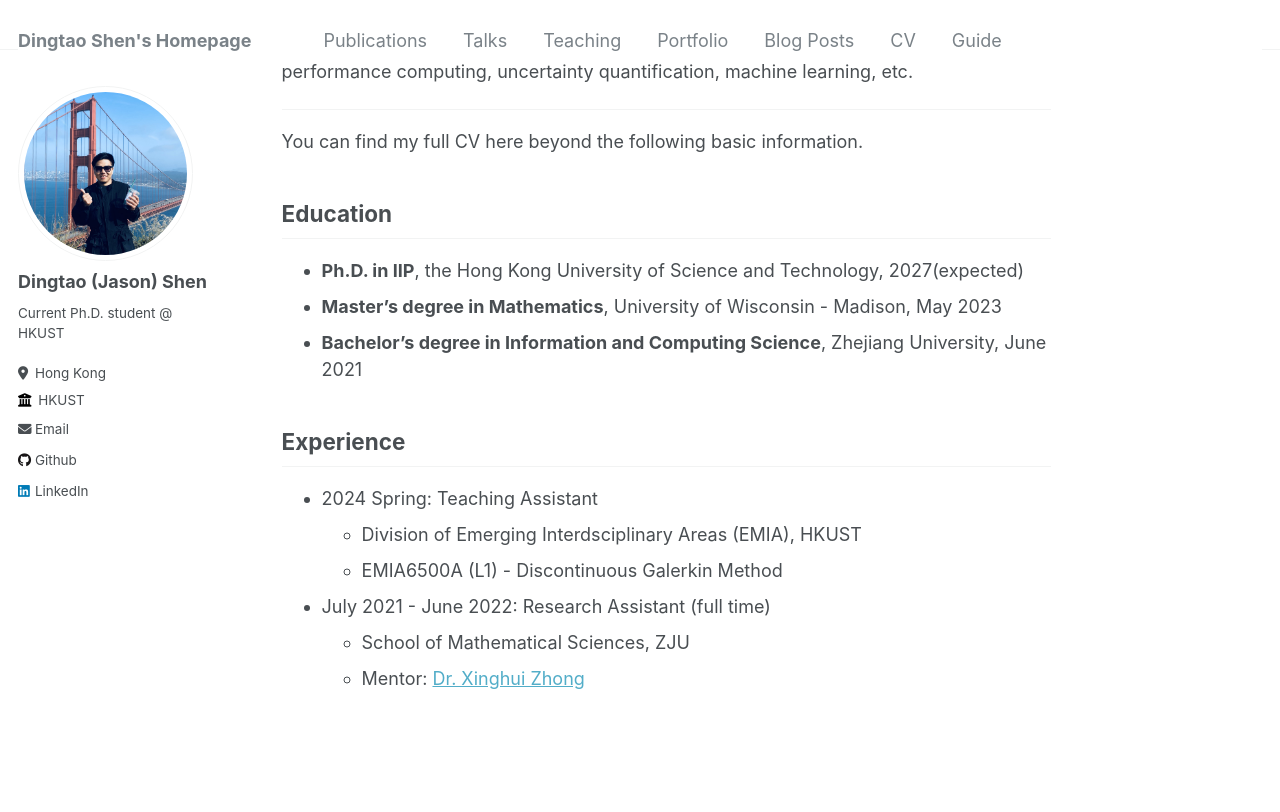
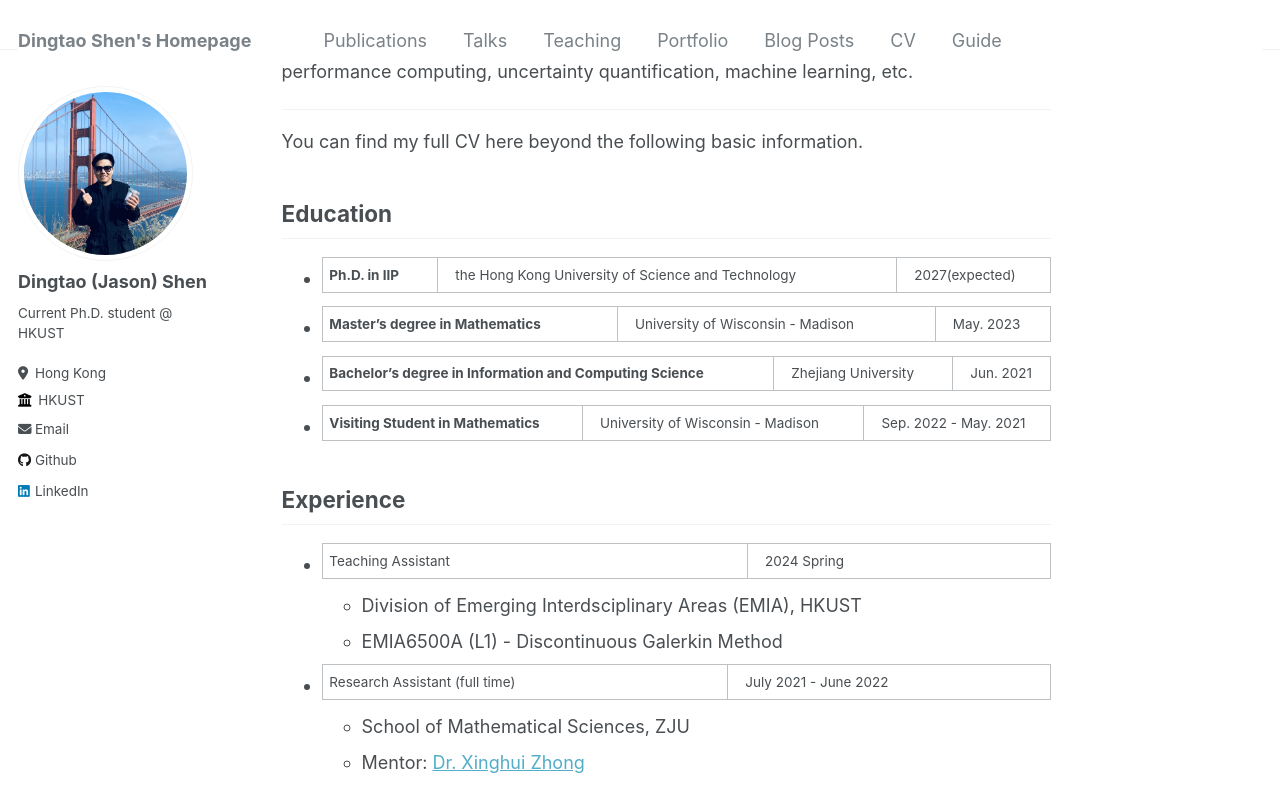
Before and after one commit to dingtao-shen/dingtao-shen.github.io, a Jekyll site: the page built from _pages/about.md, in a window 1280 px wide and 900 px high, scrolled down 254 px. Shown: the top 812 px of the window. Built offline with Jekyll 4.4.1, drawn with Linux system fonts in a browser that asks for light colours.

Commit message:
Update about.md

```diff
--- a/_pages/about.md
+++ b/_pages/about.md
@@ -16,14 +16,15 @@ My current research focuses on high-fidelity solution methods for Boltzmann tran
 You can find my full CV here beyond the following basic information.
 
 ## Education
-- **Ph.D. in IIP**, the Hong Kong University of Science and Technology, 2027(expected)
-- **Master's degree in Mathematics**, University of Wisconsin - Madison, May 2023
-- **Bachelor's degree in Information and Computing Science**, Zhejiang University, June 2021
+- **Ph.D. in IIP** &ensp; | &ensp; the Hong Kong University of Science and Technology &ensp; |  &ensp; 2027(expected)
+- **Master's degree in Mathematics** &ensp; | &ensp; University of Wisconsin - Madison  &ensp; | &ensp;  May. 2023
+- **Bachelor's degree in Information and Computing Science** &ensp; | &ensp; Zhejiang University &ensp; | &ensp; Jun. 2021
+- **Visiting Student in Mathematics** &ensp; | &ensp; University of Wisconsin - Madison &ensp; | &ensp; Sep. 2022 - May. 2021
 
 ## Experience
-- 2024 Spring: Teaching Assistant
+- Teaching Assistant &ensp; | &ensp; 2024 Spring
   - Division of Emerging Interdsciplinary Areas (EMIA), HKUST
   - EMIA6500A (L1) - Discontinuous Galerkin Method
-- July 2021 - June 2022: Research Assistant (full time)
+- Research Assistant (full time) &ensp; | &ensp; July 2021 - June 2022
   - School of Mathematical Sciences, ZJU
   - Mentor: [Dr. Xinghui Zhong](https://person.zju.edu.cn/en/zhongxh)
```
